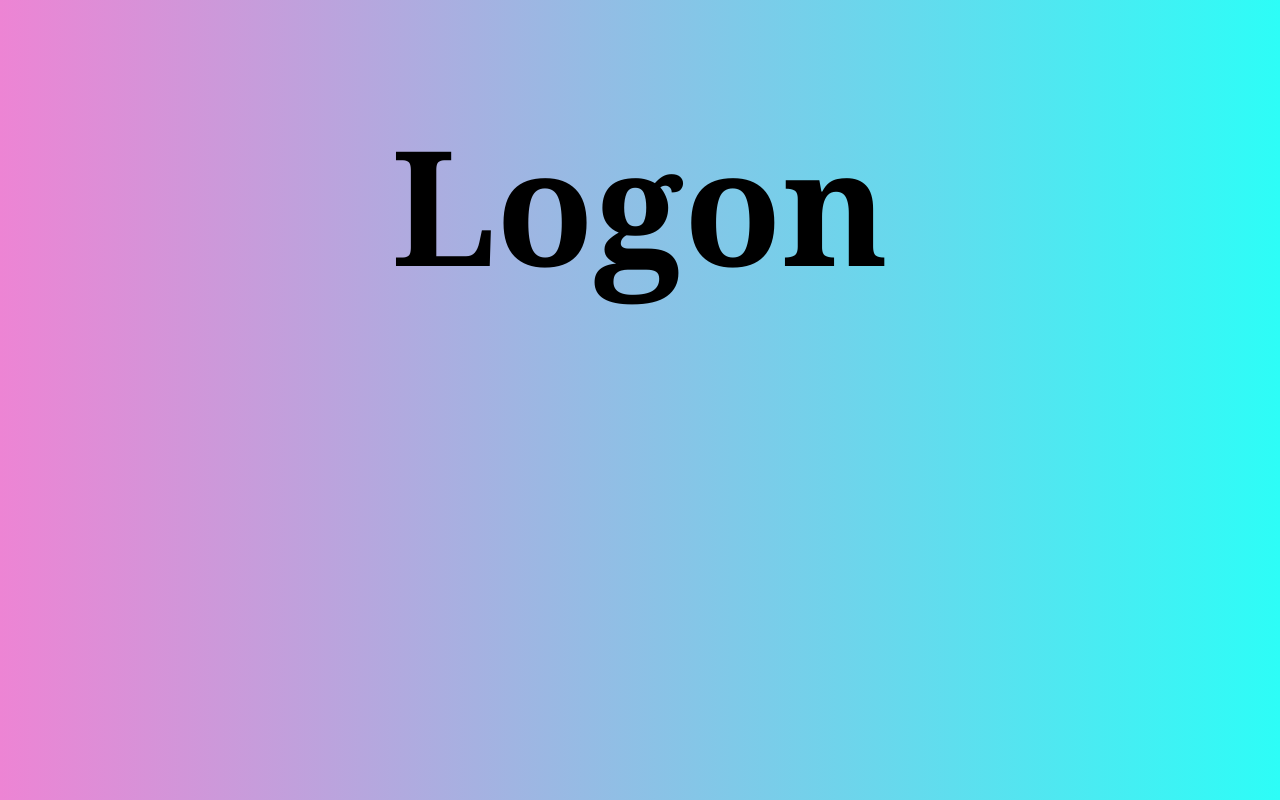
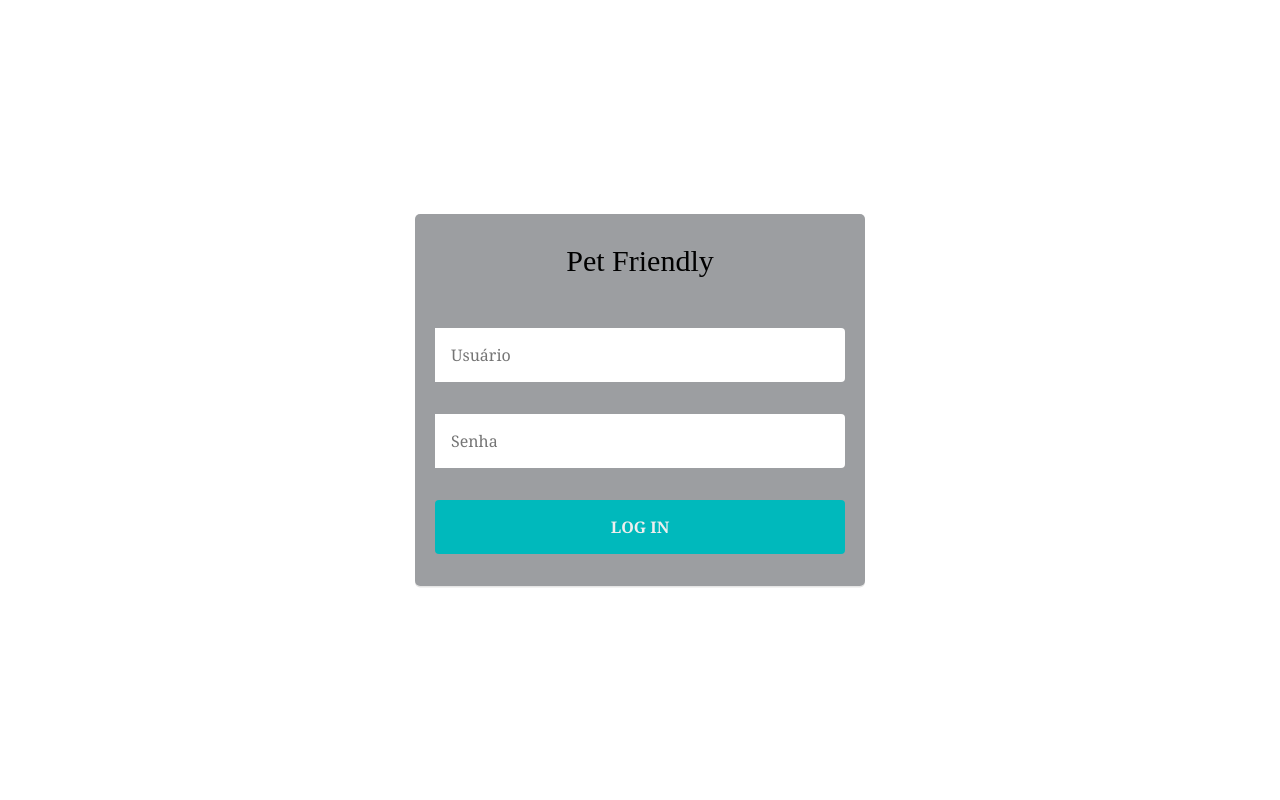
Before and after one commit to acaciomartins/pet-friendly-frontend, a React (Create React App) app: page /logon in a window 1280 px wide. Built offline with nearby package versions, Linux system fonts and the light colour scheme.

Commit message:
Inclusao componente logon

```diff
--- a/src/assets/css/global.css
+++ b/src/assets/css/global.css
@@ -1,4 +1,4 @@
-@import url('https://fonts.googleapis.com/css2?family=Roboto:wght@400;500;700&display=swap');
+@import url("https://fonts.googleapis.com/css2?family=Roboto:wght@400;500;700&display=swap");
 
 * {
   margin: 0;
@@ -7,11 +7,19 @@
   box-sizing: border-box;
 }
 
-body{
-    background-image: linear-gradient(to right, rgba(237,132,212,1) , rgba(45,253,247,1));
+html {
+  height: 100%;
+}
+
+body {
+  /* background-image: linear-gradient(
+    to right,
+    rgba(237, 132, 212, 1),
+    rgba(45, 253, 247, 1)
+  ); */
   margin: auto;
   text-align: center;
-    font-family: Cambria, Cochin, Georgia, Times, 'Times New Roman', serif;
+  font-family: Cambria, Cochin, Georgia, Times, "Times New Roman", serif;
 }
 
 .titulo {
--- a/src/pages/Logon/index.tsx
+++ b/src/pages/Logon/index.tsx
@@ -3,7 +3,26 @@ import './styles.css';
 export default function Logon() {
     return (
         <>
-            <h1 className="titulo">Logon</h1>
+            <div className="container">
+                <div className="logo">Pet Friendly</div>
+                <div className="login-item">
+                    <form className="form form-login">
+                        <div className="form-field">
+                            {/* <label className="user"><span className="hidden">Usuário</span></label> */}
+                            <input id="login-username" type="text" className="form-input" placeholder="Usuário" required />
+                        </div>
+
+                        <div className="form-field">
+                            {/* <label className="lock"><span className="hidden">Senha</span></label> */}
+                            <input id="login-password" type="password" className="form-input" placeholder="Senha" required />
+                        </div>
+
+                        <div className="form-field">
+                            <input type="submit" value="Log in" />
+                        </div>
+                    </form>
+                </div>
+            </div>
         </>
     )
 }
--- a/src/pages/Logon/styles.css
+++ b/src/pages/Logon/styles.css
@@ -1,4 +1,128 @@
-.titulo {
-    font-size: 10rem;
-    padding: 95px;
-  }
+body {
+  display: flex;
+  justify-content: center;
+  align-items: center;
+  min-height: 100%;
+}
+
+.container {
+  background: rgba(58, 63, 68, 0.5);
+  border-radius: 5px;
+  box-shadow: 0 1.5px 0 0 rgba(0, 0, 0, 0.1);
+  width: 450px;
+  display: flex;
+  flex-direction: column;
+}
+
+.logo {
+  font-family: "museo-slab";
+  font-size: 30px;
+  text-align: center;
+  margin: 30px auto;
+}
+
+.login-item {
+  color: #ffff;
+  margin: 20px 20px 0;
+  border-radius: 3px;
+}
+
+
+
+input {
+  border: 0;
+  color: inherit;
+  font: inherit;
+  margin: 0;
+  outline: 0;
+  padding: 0;
+  -webkit-transition: background-color 0.3s;
+  transition: background-color 0.3s;
+}
+
+/* .user:before {
+  content: "\f007";
+  font: 14px fontawesome;
+  color: #5b5b5b;
+} */
+
+/* .lock:before {
+  content: "\f023";
+  font: 14px fontawesome;
+  color: #5b5b5b;
+} */
+
+/* .text--center {
+  text-align: center;
+} */
+
+/* .hidden {
+  border: 0;
+  clip: rect(0 0 0 0);
+  height: 1px;
+  margin: -1px;
+  overflow: hidden;
+  padding: 0;
+  position: absolute;
+  width: 1px;
+} */
+
+/**/
+
+
+.form input[type="password"],
+.form input[type="text"],
+.form input[type="submit"] {
+  width: 100%;
+}
+
+/* .form-login label, */
+.form-login input[type="text"],
+.form-login input[type="password"],
+.form-login input[type="submit"] {
+  border-radius: 0.25rem;
+  padding: 1rem;
+  color: #3a3f44;
+}
+
+/* .form-login label {
+  background-color: #222222;
+  border-bottom-right-radius: 0;
+  border-top-right-radius: 0;
+  padding-left: 1.25rem;
+  padding-right: 1.25rem;
+} */
+
+.form-field {
+  display: -webkit-box;
+  display: -webkit-flex;
+  display: -ms-flexbox;
+  display: flex;
+  margin-bottom: 2rem;
+}
+
+.form-login input[type="text"],
+.form-login input[type="password"] {
+  background-color: #ffffff;
+  border-bottom-left-radius: 0;
+  border-top-left-radius: 0;
+}
+
+.form-login input[type="text"]:focus,
+.form-login input[type="text"]:hover,
+.form-login input[type="password"]:focus,
+.form-login input[type="password"]:hover {
+  background-color: #eeeeee;
+}
+
+.form-login input[type="submit"] {
+  background-color: #00b9bc;
+  color: #eee;
+  font-weight: bold;
+  text-transform: uppercase;
+}
+
+.form-login input[type="submit"]:focus,
+.form-login input[type="submit"]:hover {
+  background-color: #197071;
+}
```
Lines whose indentation alone changed are shown as unchanged.
